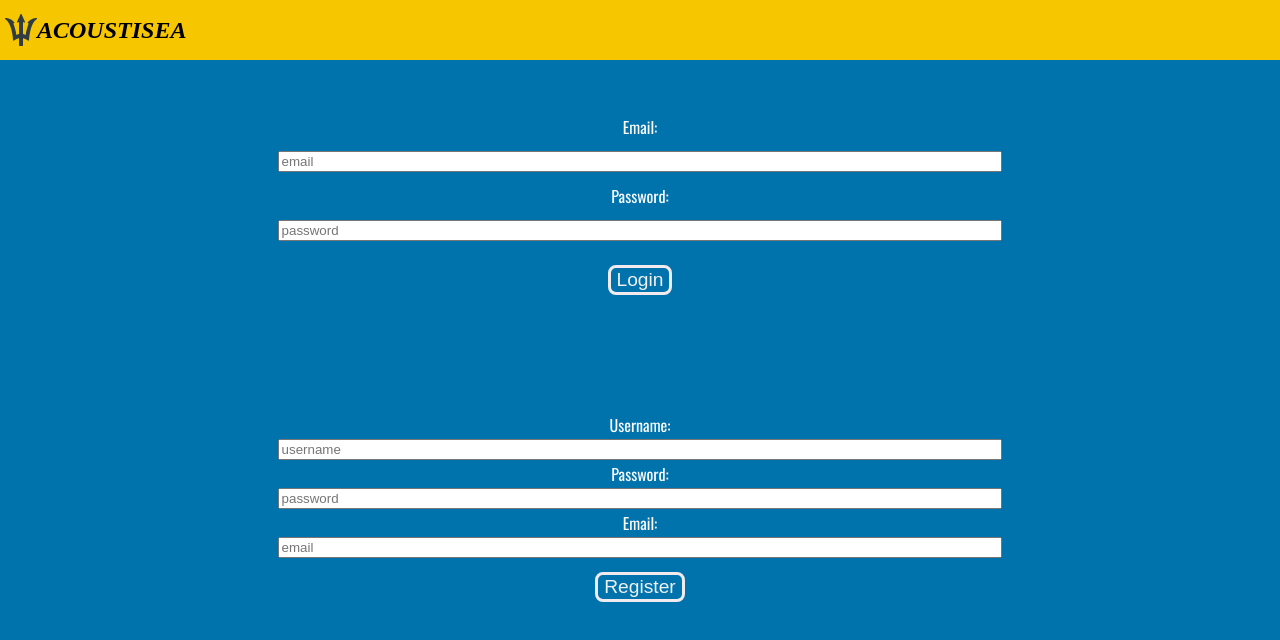
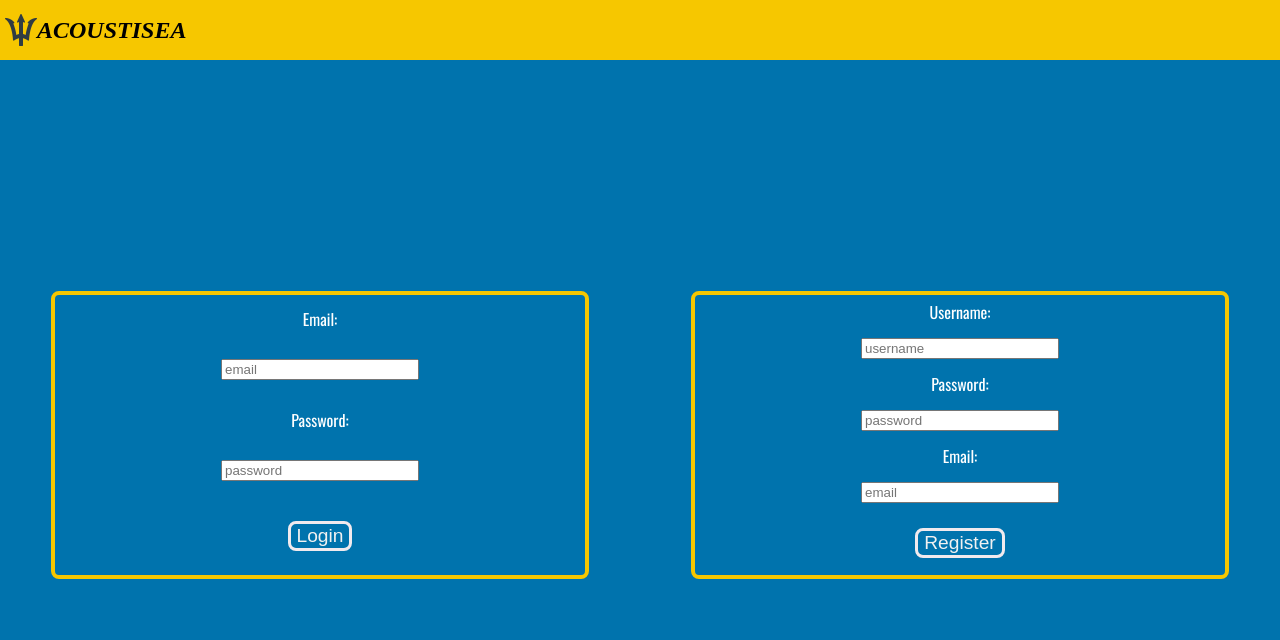
Before and after one commit to maxFullmer/acoustisea, a React (Create React App) app: page / in a window 1280 px wide. Shown: the top 640 px of the page. Built offline with nearby package versions, Linux system fonts and the light colour scheme; no server answers; what redux-promise-middleware would draw is missing.

Commit message:
Aug 15, 2019

```diff
--- a/src/Components/Authentication/Authentication.js
+++ b/src/Components/Authentication/Authentication.js
@@ -5,7 +5,6 @@ import { connect } from 'react-redux';
 import { attemptLogin, getUserSession } from '../../redux/reducers/userReducer.js';
 import { withRouter } from 'react-router-dom';
 import axios from 'axios';
-// import './_Authentication.scss'
 
 class Authentication extends Component {
     constructor(props) {
@@ -49,7 +48,7 @@ class Authentication extends Component {
     const { emailLogin, passLogin, userRegister, passRegister, emailRegister } = this.state;
     return (
         <div className="auth-wrapper">
-            <div>
+            <div id="login-container">
                 <label htmlFor="emailLogin">Email: </label>
                 <input type="text" placeholder="email" name="emailLogin" value={emailLogin}
                     onChange={event => this.textInputHandler(event.target.name, event.target.value)}/>
@@ -62,7 +61,7 @@ class Authentication extends Component {
                 {/* <ToastContainer /> */}
             </div>
 
-            <div>
+            <div id="register-container">
                 <label htmlFor="userRegister">Username: </label>
                 <input type="text" placeholder="username" name="userRegister" value={userRegister}
                     onChange={event => this.textInputHandler(event.target.name, event.target.value)}/>
--- a/src/Components/Authentication/_Authentication.scss
+++ b/src/Components/Authentication/_Authentication.scss
@@ -3,15 +3,46 @@
 .auth-wrapper {
     @include centercentercol;
     height: auto;
+    position: absolute;
+    top: 17.5vh;
 
-    div {
+    @media (min-width: 600px) {
+        display: flex;
+        flex-direction: row;
+        top: 30vh;
+    }
+
+    #login-container {
         display: flex;
         flex-direction: column;
         justify-content: space-around;
         align-items: center;
         height: 25vh;
-        width: 80%;
-        // background: red;
+        width: 90%;
+        @include databorder;
+        margin: 4%;
+
+        @media (min-width: 600px) {
+            height: 35vh;
+        }
+
+        label {
+            color: white;
+        }
+
+        input {
+            width: 190px;
+        }
+    }
+
+    #register-container {
+        display: flex;
+        flex-direction: column;
+        justify-content: space-around;
+        align-items: center;
+        height: 35vh;
+        width: 90%;
+        @include databorder;
         margin: 4%;
 
         label {
@@ -19,7 +50,7 @@
         }
 
         input {
-            width: 70%;
+            width: 190px;
         }
     }
 }
--- a/src/Components/UserInfo/_UserInfo.scss
+++ b/src/Components/UserInfo/_UserInfo.scss
@@ -76,6 +76,7 @@
             text-align: center;
             font-style: italic;
             font-weight: 700;
+            font-size: 1.2em;
         }
     }
 }
```
Also changed, not shown: 1 other file (tests, documents, lock files or other folders).
